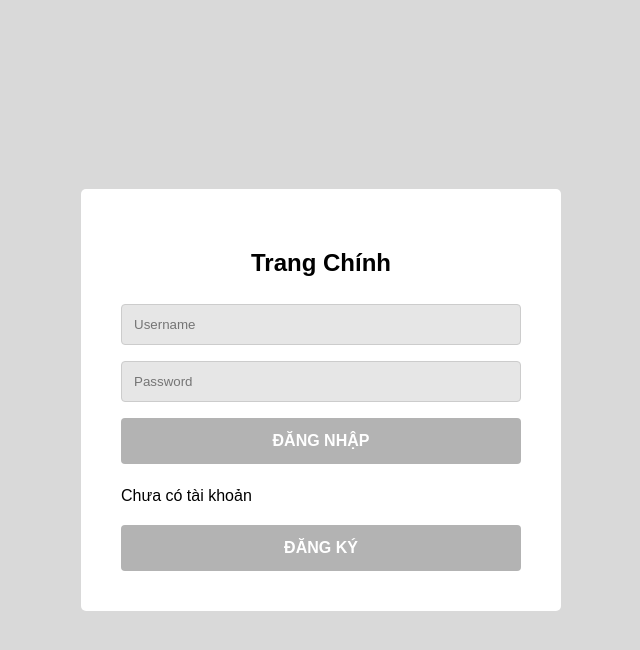
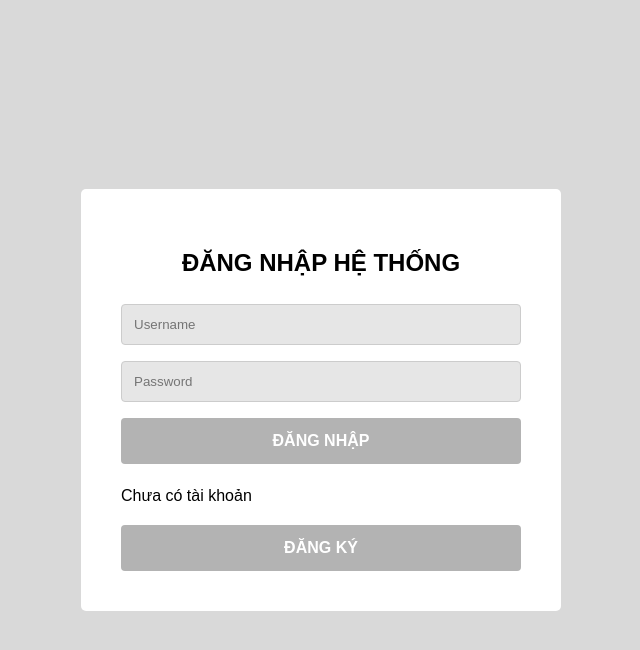
Before and after one commit to duonglele/final-project1, a PHP site: page /login.php in a window 1280 px wide. Shown: the top 650 px of the page, without its empty margins (319-959 px from the left). Run offline with PHP 8.4, Linux system fonts and the light colour scheme.

Commit message:
Update login.php

```diff
--- a/login.php
+++ b/login.php
@@ -73,7 +73,7 @@ $conn->close();
 </head>
 <body>
     <div class="container">
-        <h2>Trang Chính</h2>
+        <h2>ĐĂNG NHẬP HỆ THỐNG</h2>
 
         <?php if ($error): ?>
             <div class="error"><?php echo $error; ?></div>
```
